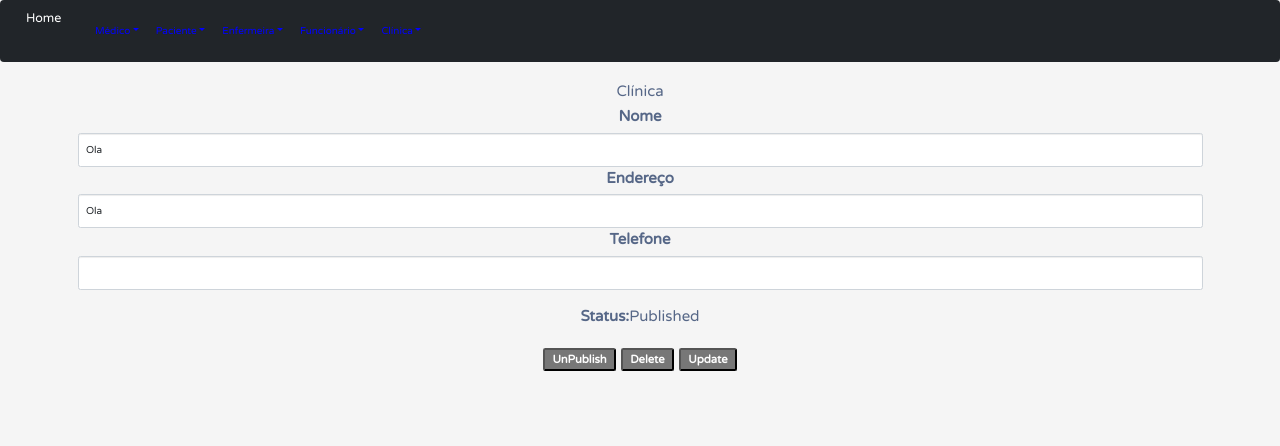
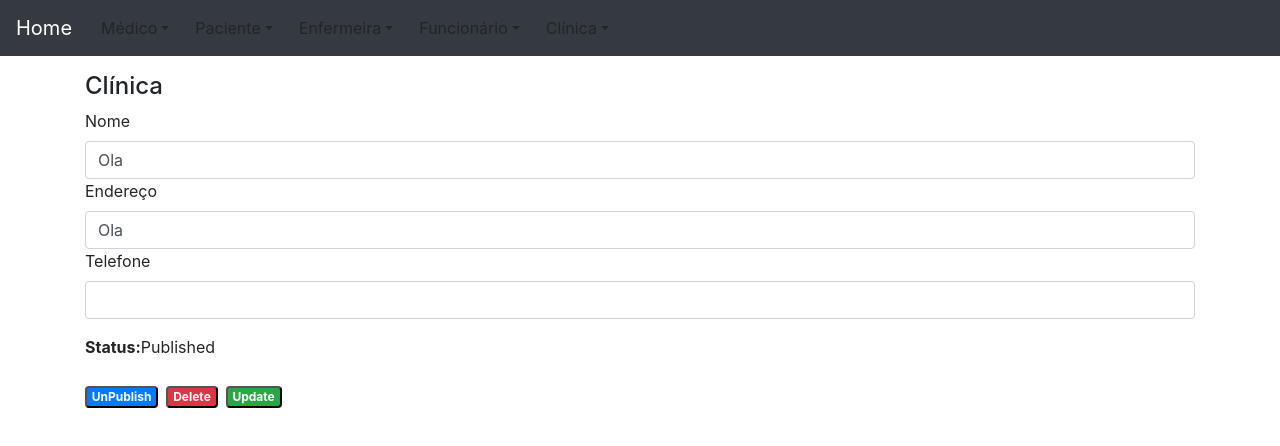
Before and after one commit to DuanCamargo/Sistema_Medico, a React (Create React App) app: page /clinica/Ola in a window 1280 px wide. Shown: the top 446 px of the page. Built offline with nearby package versions, Linux system fonts and the light colour scheme.

Commit message:
consertando editar o numero e bootstrap

```diff
--- a/public/index.html
+++ b/public/index.html
@@ -25,11 +25,7 @@
       work correctly both with client-side routing and a non-root public URL.
       Learn how to configure a non-root public URL by running `npm run build`.
     -->
-    <link rel="stylesheet" href="https://fonts.googleapis.com/css?family=Roboto|Varela+Round|Open+Sans">
-    <link rel="stylesheet" href="https://stackpath.bootstrapcdn.com/bootstrap/4.5.0/css/bootstrap.min.css">
-    <link rel="stylesheet" href="https://fonts.googleapis.com/icon?family=Material+Icons">
-    <link rel="stylesheet" href="https://maxcdn.bootstrapcdn.com/font-awesome/4.7.0/css/font-awesome.min.css">
-    <link rel="stylesheet" href="https://maxcdn.bootstrapcdn.com/bootstrap/3.3.7/css/bootstrap.min.css">
+    <link rel="stylesheet" href="https://maxcdn.bootstrapcdn.com/bootstrap/4.5.2/css/bootstrap.min.css">
 
     <title>Sistema Médico</title>
   </head>
@@ -49,7 +45,8 @@
       To create a production bundle, use `npm run build` or `yarn build`.
     -->
 
-    <script src="https://ajax.googleapis.com/ajax/libs/jquery/1.12.4/jquery.min.js"></script>
-    <script src="https://maxcdn.bootstrapcdn.com/bootstrap/3.3.7/js/bootstrap.min.js"></script>
+  <script src="https://ajax.googleapis.com/ajax/libs/jquery/3.5.1/jquery.min.js"></script>
+  <script src="https://cdnjs.cloudflare.com/ajax/libs/popper.js/1.16.0/umd/popper.min.js"></script>
+  <script src="https://maxcdn.bootstrapcdn.com/bootstrap/4.5.2/js/bootstrap.min.js"></script>
   </body>
 </html>
--- a/src/App.css
+++ b/src/App.css
@@ -11,6 +11,17 @@
 
 #buttonColor{
   color: blue;
+}
+
+.clinica-list {
+  margin: auto;
+  text-align: left;
+}
+
+.clinica-box {
+  width: 300px;
+  margin: auto;
+  text-align: left;
 }
 /* .App-logo {
   height: 40vmin;
--- a/src/App.js
+++ b/src/App.js
@@ -1,7 +1,7 @@
 import React from "react";
 import { Switch, Route, Link } from "react-router-dom";
-import  "bootstrap/dist/css/bootstrap.min.css";
-import './App.css';
+// import  "bootstrap/dist/css/bootstrap.min.css";
+// import './App.css';
 import Medico from "./components/Medico";
 import AddMedicos from "./components/AddMedicos";
 import MedicoList from "./components/MedicoList";
--- a/src/components/AddClinicas.js
+++ b/src/components/AddClinicas.js
@@ -38,7 +38,7 @@
   }
 
   return (
-    <div className="submit-form">
+    <div className="submit-form clinica-box">
       {submitted ? (
         <div>
           <h4>You submitted successfully!</h4>
--- a/src/components/Clinica.js
+++ b/src/components/Clinica.js
@@ -46,6 +46,7 @@
     const data = {
       title: currentTutorial.title,
       description: currentTutorial.description,
+      telefone: currentTutorial.telefone,
       published: currentTutorial.published
     }
     ClinicaDataService.update(key, data);
@@ -62,7 +63,7 @@
   };
 
   return (
-    <div>
+    <div className="clinica-box">
       {currentTutorial ? (
         <div className="edit-form">
           <h4>Clínica</h4>
--- a/src/components/ClinicaList.js
+++ b/src/components/ClinicaList.js
@@ -14,8 +14,10 @@
   }
 
   const deleteTutorial = (id) => {
-    ClinicaDataService.remove(id);
-    setTutorials(ClinicaDataService.getAll)
+    if (window.confirm("Deseja realmente remover?")){
+      ClinicaDataService.remove(id);
+      setTutorials(ClinicaDataService.getAll)
+    }
   }
 
   const removeAllTutorials = () => {
@@ -28,7 +30,7 @@
   }
 
   return (
-    <div className="list row">
+    <div className="list row clinica-list">
       <div className="col-md-10">
         <div className="input-group mb-3">
           <input
@@ -81,7 +83,7 @@
           </tbody>
         </table>
         <button
-        className="m-3 btn btn-sm btn-danger"
+        className="btn btn-danger"
         onClick={removeAllTutorials}>
           Remove All
         </button>
--- a/src/index.js
+++ b/src/index.js
@@ -1,6 +1,6 @@
 import React from 'react';
 import ReactDOM from 'react-dom';
-import './index.css';
+// import './index.css';
 import { BrowserRouter } from "react-router-dom";
 import App from './App';
 import reportWebVitals from './reportWebVitals';
--- a/src/services/ClinicaDataService.js
+++ b/src/services/ClinicaDataService.js
@@ -25,6 +25,7 @@
         if (item.title === key){
             item.title = data.title;
             item.description = data.description;
+            item.telefone = data.telefone;
             item.published = data.published;
         }
     });
```
